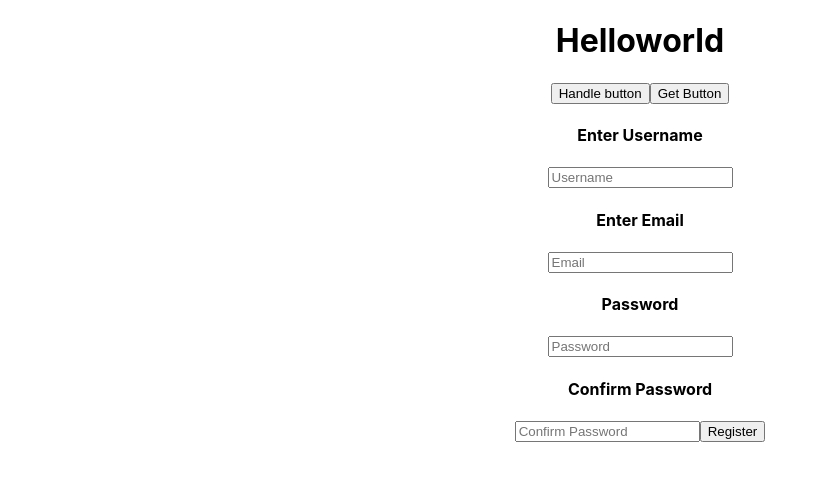
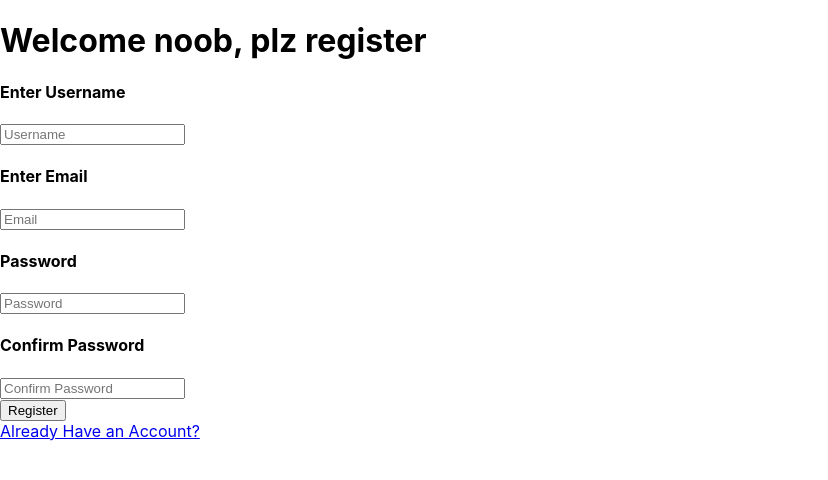
Before and after one commit to 0947JavaReact/project-2---yawp-team1, a React (Create React App) app in the folder frontend/yawp/: page /register in a window 1280 px wide. Shown: the top 480 px of the page, without its empty margins (0-828 px from the left). Built offline with nearby package versions, Linux system fonts and the light colour scheme.

Commit message:
login and register pages 'done'

```diff
--- a/frontend/yawp/package.json
+++ b/frontend/yawp/package.json
@@ -47,6 +47,7 @@
   },
   "devDependencies": {
     "@types/react-redux": "^7.1.16",
+    "@types/react-router-dom": "^5.1.7",
     "@types/redux": "^3.6.0",
     "@types/redux-thunk": "^2.1.0"
   }
--- a/frontend/yawp/src/App.tsx
+++ b/frontend/yawp/src/App.tsx
@@ -1,39 +1,22 @@
 import React from 'react';
+import {BrowserRouter as Router, Route, Switch} from 'react-router-dom';
 import logo from './logo.svg';
 import './App.css';
 import {useDispatch, useSelector} from 'react-redux';
 import { store } from './store';
-import { fetchUser } from './actions/userActions';
-import { User } from './reducers/userReducer';
-import {LoginForm} from './components/LoginForm/LoginForm';
-import { RegisterForm } from './components/RegisterForm/RegisterForm';
-//import { TestButton } from './components/TestButton';
+import LoginPage from './views/LoginPage';
+import RegisterPage from './views/RegisterPage';
+
 
 function App() {
-  function handleOnClick():void {
-    //console.log(storedUser.user);
-    console.log(localStorage.getItem("id"));
-  }
-  const storedUser = useSelector<User, any>(
-
-    (state:User) => state
-  );
-
-  const dispatch =  useDispatch();
-  const getUser = ()=> {
-    dispatch(
-      fetchUser()
-    )
-    console.log(`out side dispatch ${storedUser.user.user.username}`);
-  }
   return (
-
-    <div className="App">
-      <h1 >{`Helloworld ${storedUser.user.user.username}`}</h1>
-      <button onClick={handleOnClick}>Handle button</button>
-      <button onClick={getUser}>Get Button</button>
-      <RegisterForm />
-    </div>
+    <Router>
+      <Switch>
+        <Route exact path="/"><LoginPage/></Route>
+        <Route exact path="/forgotpass"></Route>
+        <Route exact path="/register"><RegisterPage/></Route>
+      </Switch>
+    </Router>
   );
 }
 
--- a/frontend/yawp/src/components/RegisterForm/RegisterForm.tsx
+++ b/frontend/yawp/src/components/RegisterForm/RegisterForm.tsx
@@ -15,14 +15,15 @@ export const RegisterForm: React.FC<any> = () => {
     }
 
     const registerUser = (e:any) => {
-        e.preventDefault();
         console.log(register);
         if(register.password !== register.password2){
             alert("passwords must match");
             return;
         }
         /* Axios Request */
-        e.target.reset();
+        Array.from(document.querySelectorAll("input")).forEach(
+        input => (input.value = "")
+        );
     }
 
     return(
@@ -36,8 +37,8 @@ export const RegisterForm: React.FC<any> = () => {
                 <input type="password" name="password" placeholder="Password" onChange={handleChange} required/>
                 <h4 className="register-h4">Confirm Password</h4>
                 <input type="password" name="password2" placeholder="Confirm Password" onChange={handleChange} required/>
-                <input type="submit" name="submit" value="Register" />
             </form>
+            <button onClick={registerUser} >Register</button>
         </div>
     )
 }
--- /dev/null
+++ b/frontend/yawp/src/views/LoginPage.tsx
@@ -0,0 +1,16 @@
+import * as React from 'react';
+import {LoginForm} from '../components/LoginForm/LoginForm';
+import {Link} from 'react-router-dom';
+
+
+function LoginPage() {
+    return (
+        <div className="container">
+            <h1>Welcome to our app, login plz</h1>
+            <LoginForm />
+            <Link to="/forgotpass">ForgotPassword</Link>
+        </div>
+    )
+}
+
+export default LoginPage
--- /dev/null
+++ b/frontend/yawp/src/views/RegisterPage.tsx
@@ -0,0 +1,15 @@
+import * as React from 'react';
+import {RegisterForm} from '../components/RegisterForm/RegisterForm';
+import {Link} from 'react-router-dom';
+
+function RegisterPage() {
+    return (
+        <div className="container">
+            <h1>Welcome noob, plz register</h1>
+            <RegisterForm />
+            <Link to="/">Already Have an Account?</Link>
+        </div>
+    )
+}
+
+export default RegisterPage
```
Also changed, not shown: 1 other file (tests, documents, lock files or other folders).
